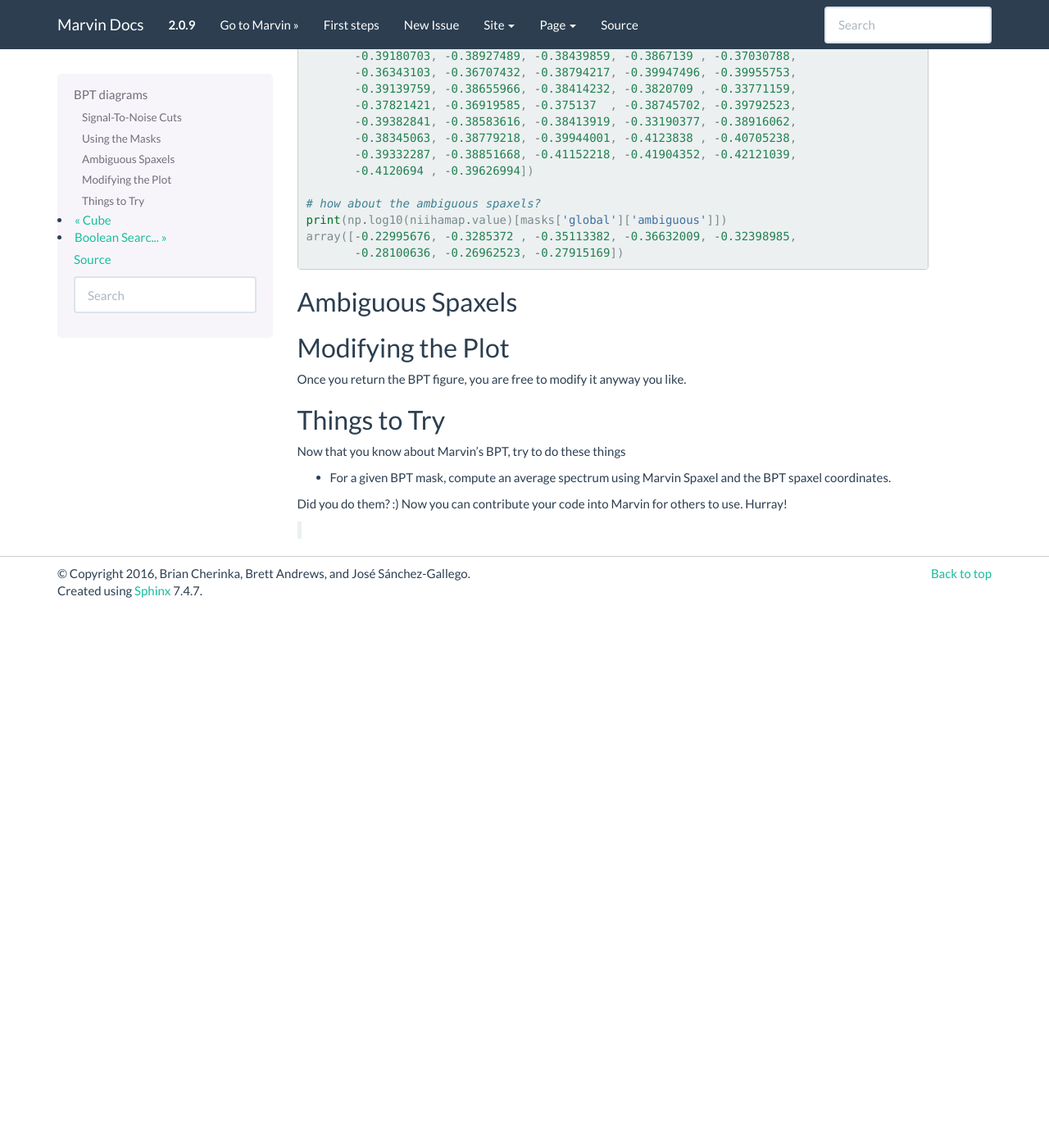
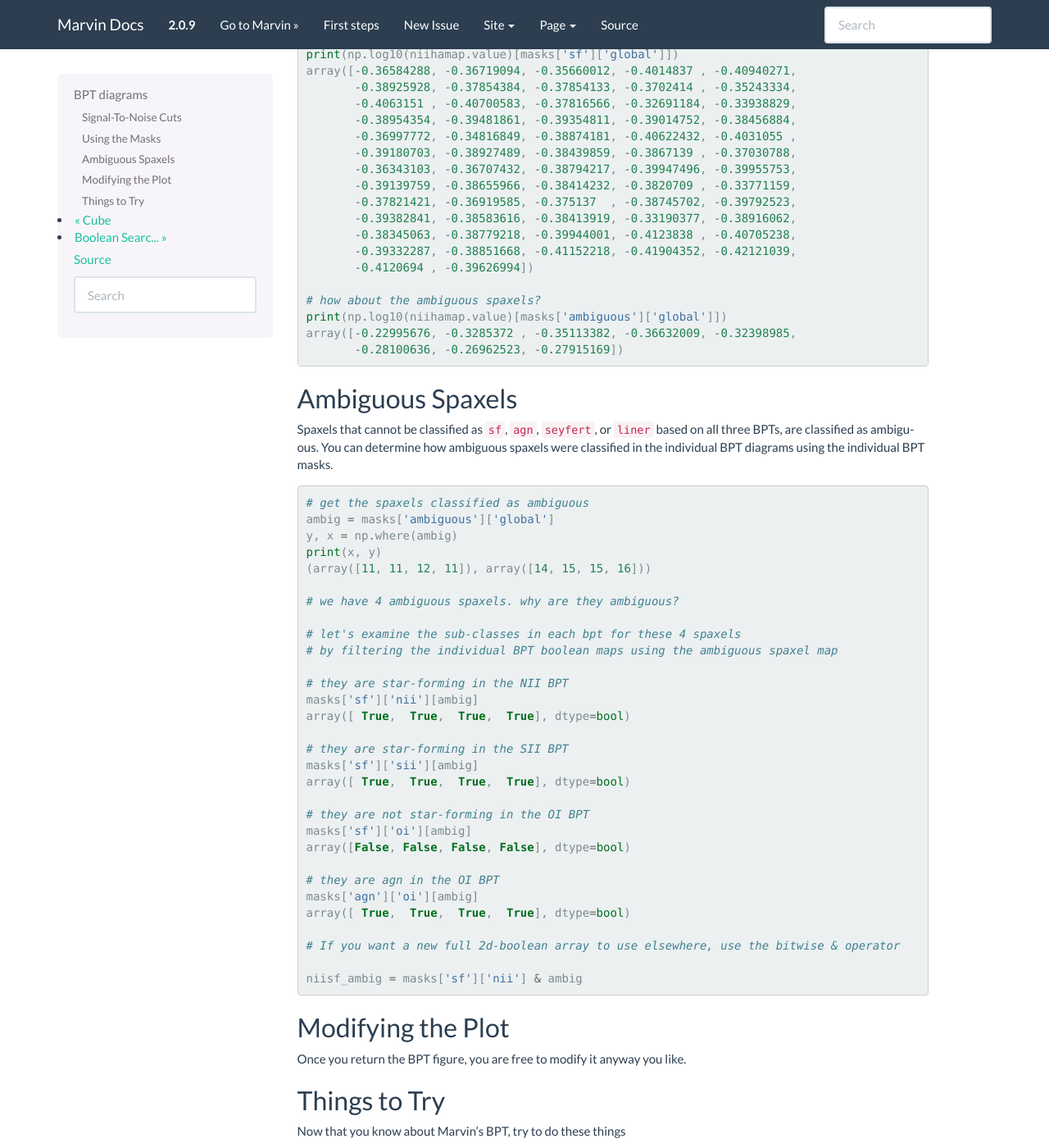
Before and after one commit to sdss/marvin, a Sphinx documentation site: the page built from docs/sphinx/tools/bpt.rst, in a window 1280 px wide and 1400 px high, scrolled down 4365 px. Shown: the whole window at 82% size. Built offline with Sphinx 7.4.7, drawn with Linux system fonts in a browser that asks for light colours; pages that are not in the unit, such as notebooks, are missing from menus; the version number is read from the project's files by our own code; before the commit the page ends 5107 px from its top, so only the background shows below that; some of the changed text lies outside the part shown.

Commit message:
updated some bpt doc for ambig spaxels

```diff
--- a/docs/sphinx/tools/bpt.rst
+++ b/docs/sphinx/tools/bpt.rst
@@ -76,7 +76,12 @@ When using a dictionary to define your minimum SNR, it takes the form of ``{emis
 Using the Masks
 ---------------
 
-Marvin always returns the BPT classifications as masks.  These masks are boolean arrays of the same shape as :ref:`marvin-tools-maps`, i.e. 2d-arrays. These masks can be used to filter on any other :ref:`marvin-tools-map` or :ref:`marvin-tools-cube` property.  Marvin returns a dictionary of all the classifications.
+Marvin always returns the BPT classifications as masks.  These masks are boolean arrays of the same shape as :ref:`marvin-tools-maps`, i.e. 2d-arrays. These masks can be used to filter on any other :ref:`marvin-tools-map` or :ref:`marvin-tools-cube` property.  Marvin returns a dictionary of all the classifications, with two tiers.  At the top level, the BPT mask contains a key for each classfication category.  Within each category, there are four sub-groups, described as follows:
+
+* **global**: the strict spaxel classifications as described above, using all three BPT diagrams
+* **nii**: the spaxel classifications using only the NII BPT
+* **sii**: the spaxel classifications using only the SII BPT
+* **oi**: the spaxel classifications using only the OI BPT
 
 ::
 
@@ -90,7 +95,7 @@ Marvin always returns the BPT classifications as masks.  These masks are boolean
     ['agn', 'ambiguous', 'comp', 'liner', 'invalid', 'seyfert', 'sf']
 
     # each mask is a boolean 2-d array of the same shape as the Maps
-    print(masks['global']['sf'])
+    print(masks['sf']['global'])
     array([[False, False, False, ..., False, False, False],
            [False, False, False, ..., False, False, False],
            [False, False, False, ..., False, False, False],
@@ -99,7 +104,7 @@ Marvin always returns the BPT classifications as masks.  These masks are boolean
            [False, False, False, ..., False, False, False],
            [False, False, False, ..., False, False, False]], dtype=bool)
 
-    print(masks['global']['sf'].shape)
+    print(masks['sf']['global'].shape)
     (34, 34)
 
     # let's look at the H-alpha EW values for all spaxels classified as star-Forming (sf)
@@ -110,7 +115,7 @@ Marvin always returns the BPT classifications as masks.  These masks are boolean
     <Marvin Map (plateifu='8485-1901', property='emline_sew', channel='ha_6564')>
 
     # select and view the ew for star-forming spaxels
-    sfewha = haew.value[masks['global']['sf']]
+    sfewha = haew.value[masks['sf']['global']]
     print(sfewha)
     array([ 24.24110881,  25.01420788,  24.7991354 ,  23.38512724,
             25.68793683,  25.28550245,  26.52018748,  24.97324795,
@@ -138,7 +143,7 @@ If you want to know the spaxel x, y coordinates for the spaxels in given mask, y
 
     # get the spaxel x, y coordinates of our star-forming spaxels
     import numpy as np
-    y, x = np.where(masks['global']['sf'])
+    y, x = np.where(masks['sf']['global'])
     print(y)
     [12 12 12 13 13 13 13 13 13 14 14 14 14 15 15 15 16 16 16 16 16 17 17 17 17
      17 17 17 17 17 18 18 18 18 18 18 18 18 18 19 19 19 19 19 19 19 19 19 20 20
@@ -149,7 +154,7 @@ If you want to know the spaxel x, y coordinates for the spaxels in given mask, y
      14 15 16 17 18 19 20 15 16 17 18 19]
 
     # alternatively, if you want a list of coordinate pairs of [y, x]
-    coordlist = np.asarray(np.where(masks['global']['sf'])).T.tolist()
+    coordlist = np.asarray(np.where(masks['sf']['global'])).T.tolist()
     print(coordlist[0:2])
     [[12, 16], [12, 17]]
 
@@ -199,7 +204,7 @@ If you want to examine the emission-line ratios up close for spaxels in a given
 
     # we need Numpy to take the log.  Let's look at the nii_to_ha values for the star-forming spaxels
     import numpy as np
-    print(np.log10(niihamap.value)[masks['global']['sf']])
+    print(np.log10(niihamap.value)[masks['sf']['global']])
     array([-0.36584288, -0.36719094, -0.35660012, -0.4014837 , -0.40940271,
            -0.38925928, -0.37854384, -0.37854133, -0.3702414 , -0.35243334,
            -0.4063151 , -0.40700583, -0.37816566, -0.32691184, -0.33938829,
@@ -215,13 +220,47 @@ If you want to examine the emission-line ratios up close for spaxels in a given
            -0.4120694 , -0.39626994])
 
     # how about the ambiguous spaxels?
-    print(np.log10(niihamap.value)[masks['global']['ambiguous']])
+    print(np.log10(niihamap.value)[masks['ambiguous']['global']])
     array([-0.22995676, -0.3285372 , -0.35113382, -0.36632009, -0.32398985,
            -0.28100636, -0.26962523, -0.27915169])
 
 Ambiguous Spaxels
 -----------------
 
+Spaxels that cannot be classified as ``sf``, ``agn``, ``seyfert``, or ``liner`` based on all three BPTs, are classified as ambiguous.  You can determine how ambiguous spaxels were classified in the individual BPT diagrams using the individual BPT masks.
+
+::
+
+    # get the spaxels classified as ambiguous
+    ambig = masks['ambiguous']['global']
+    y, x = np.where(ambig)
+    print(x, y)
+    (array([11, 11, 12, 11]), array([14, 15, 15, 16]))
+
+    # we have 4 ambiguous spaxels. why are they ambiguous?
+
+    # let's examine the sub-classes in each bpt for these 4 spaxels
+    # by filtering the individual BPT boolean maps using the ambiguous spaxel map
+
+    # they are star-forming in the NII BPT
+    masks['sf']['nii'][ambig]
+    array([ True,  True,  True,  True], dtype=bool)
+
+    # they are star-forming in the SII BPT
+    masks['sf']['sii'][ambig]
+    array([ True,  True,  True,  True], dtype=bool)
+
+    # they are not star-forming in the OI BPT
+    masks['sf']['oi'][ambig]
+    array([False, False, False, False], dtype=bool)
+
+    # they are agn in the OI BPT
+    masks['agn']['oi'][ambig]
+    array([ True,  True,  True,  True], dtype=bool)
+
+    # If you want a new full 2d-boolean array to use elsewhere, use the bitwise & operator
+
+    niisf_ambig = masks['sf']['nii'] & ambig
 
 
 
```
